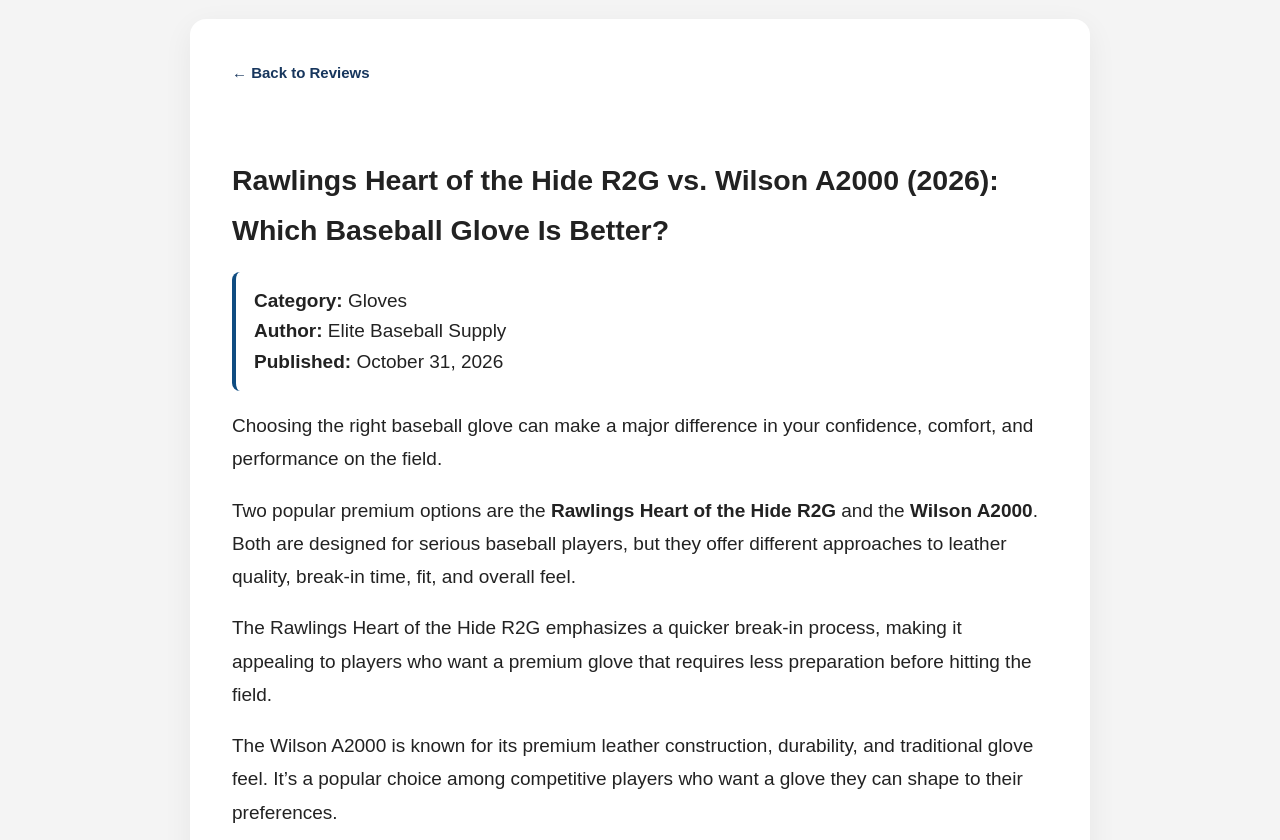
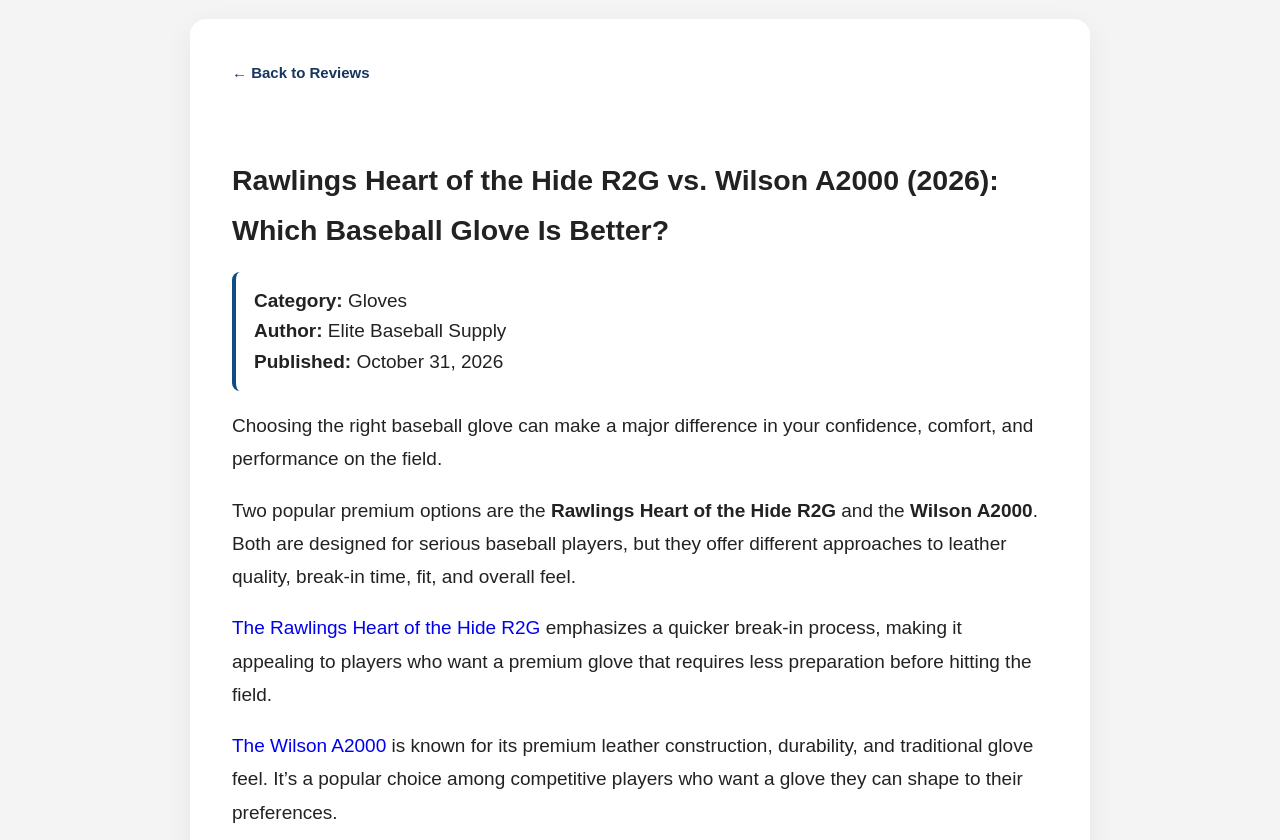
Before and after one commit to jaidenmontanez126-prog/elite-baseball-supply-site-2, an Eleventy site: page pages/blog/rawlings-heart-of-the-hide-r2g-vs-wilson-a2000-2026-which-baseball-glove-is-better.md in a window 1280 px wide. Shown: the part 112-952 px from the top of the page. Built offline with nearby package versions, Linux system fonts and the light colour scheme; Eleventy itself is replaced by a stand-in of ours; files that its build step writes are made by us from their sources.

Commit message:
Update Posts “rawlings-heart-of-the-hide-r2g-vs-wilson-a2000-2026-which-baseball-glove-is-better”

```diff
--- a/pages/blog/rawlings-heart-of-the-hide-r2g-vs-wilson-a2000-2026-which-baseball-glove-is-better.md
+++ b/pages/blog/rawlings-heart-of-the-hide-r2g-vs-wilson-a2000-2026-which-baseball-glove-is-better.md
@@ -13,9 +13,9 @@ Choosing the right baseball glove can make a major difference in your confidence
 
 Two popular premium options are the **Rawlings Heart of the Hide R2G** and the **Wilson A2000**. Both are designed for serious baseball players, but they offer different approaches to leather quality, break-in time, fit, and overall feel.
 
-The Rawlings Heart of the Hide R2G emphasizes a quicker break-in process, making it appealing to players who want a premium glove that requires less preparation before hitting the field.
+[The Rawlings Heart of the Hide R2G](https://www.anrdoezrs.net/click-101620676-17280574?url=https%3A%2F%2Fwww.dickssportinggoods.com%2Fp%2Frawlings-11-5-heart-of-the-hide-r2g-series-glove-25rawmbasehh115gryfvw%2F25rawmbasehh115gryfvw%3Fcolor%3DGrey%252FPink) emphasizes a quicker break-in process, making it appealing to players who want a premium glove that requires less preparation before hitting the field.
 
-The Wilson A2000 is known for its premium leather construction, durability, and traditional glove feel. It’s a popular choice among competitive players who want a glove they can shape to their preferences.
+[The Wilson A2000](https://www.kqzyfj.com/click-101620676-17280574?url=https%3A%2F%2Fwww.dickssportinggoods.com%2Fp%2Fwilson-11-5-1786-a2000-series-glove-25wilmbase2000115bogi%2F25wilmbase2000115bogi%3Fcolor%3DBlue) is known for its premium leather construction, durability, and traditional glove feel. It’s a popular choice among competitive players who want a glove they can shape to their preferences.
 
 But which one is the better investment?
 
@@ -35,15 +35,11 @@ In this comparison, we’ll examine:
 
 By the end, you’ll have a clearer understanding of which glove better matches your playing style, experience, and budget.
 
-
-
 ## **[Rawlings Heart of the Hide R2G: Features, Strengths, and Weaknesses](https://www.anrdoezrs.net/click-101620676-17280574?url=https%3A%2F%2Fwww.dickssportinggoods.com%2Fp%2Frawlings-11-5-heart-of-the-hide-r2g-series-glove-25rawmbasehh115gryfvw%2F25rawmbasehh115gryfvw%3Fcolor%3DGrey%252FPink)**
 
 The Rawlings Heart of the Hide R2G is a premium baseball glove designed for players who want high-quality leather without spending weeks breaking in their glove.
 
 R2G stands for **Ready 2 Go**, reflecting the glove’s factory break-in process.
-
-
 
 #### **1. Leather Quality**
 
@@ -59,8 +55,6 @@ Compared with traditional stiff leather gloves, the R2G arrives more flexible an
 
 However, players should still spend time playing catch and shaping the glove to their preferences.
 
-
-
 #### **3. Comfort and Fit**
 
 The R2G offers a softer initial feel than many traditional premium gloves.
@@ -69,15 +63,11 @@ This can benefit high school and competitive players who want a glove that feels
 
 The exact fit depends on the glove’s size, pattern, and model.
 
-
-
 #### **4. Durability**
 
 Despite its quicker break-in design, the R2G is built for competitive baseball.
 
 With proper care, its premium leather can provide multiple seasons of use, although longevity depends on playing frequency, maintenance, and individual glove construction.
-
-
 
 #### **Pros**
 
@@ -89,8 +79,6 @@ With proper care, its premium leather can provide multiple seasons of use, altho
 
 \* Available in multiple patterns and sizes.
 
-
-
 #### Cons
 
 \* Players who prefer very stiff gloves may dislike its softer initial feel.
@@ -99,15 +87,11 @@ With proper care, its premium leather can provide multiple seasons of use, altho
 
 \* Premium pricing may be difficult to justify for casual players.
 
-
-
 #### Who Should Buy the Rawlings R2G?
 
 The Rawlings Heart of the Hide R2G is worth considering for competitive players who want premium leather quality with a shorter break-in period.
 
 It’s particularly appealing to players who need a new glove relatively soon and don’t want to spend extensive time softening stiff leather.
-
-
 
 # [Wilson A2000: Features, Strengths, and Weaknesses](https://www.kqzyfj.com/click-101620676-17280574?url=https%3A%2F%2Fwww.dickssportinggoods.com%2Fp%2Fwilson-11-5-1786-a2000-series-glove-25wilmbase2000115bogi%2F25wilmbase2000115bogi%3Fcolor%3DBlue)
 
@@ -115,15 +99,11 @@ The Wilson A2000 is one of the most recognizable premium baseball glove lines. K
 
 Unlike the Rawlings Heart of the Hide R2G, which emphasizes a quicker break-in process, the traditional Wilson A2000 focuses on premium construction and allowing players to shape their gloves over time.
 
-
-
 #### **1. Leather Quality**
 
 The Wilson A2000 primarily uses Pro Stock leather, which is selected for its durability, structure, and performance.
 
 Many A2000 models also feature Wilson’s Dual Welting construction, designed to help the glove maintain its shape.
-
-
 
 #### **2. Break-In Time**
 
@@ -133,8 +113,6 @@ Traditional A2000 gloves generally arrive relatively stiff and require consisten
 
 Players who enjoy shaping their gloves through repeated catch sessions may appreciate this process.
 
-
-
 #### **3. Comfort and Fit**
 
 The Wilson A2000 is available in numerous patterns designed for different positions and player preferences.
@@ -143,8 +121,6 @@ Its fit varies depending on the specific model, including wrist adjustments, fin
 
 Some players may find the glove stiff initially, but comfort typically improves as the leather breaks in.
 
-
-
 #### **4. Durability**
 
 Durability is one of the A2000’s major selling points.
@@ -152,8 +128,6 @@ Durability is one of the A2000’s major selling points.
 Its premium leather and structured construction make it suitable for competitive baseball.
 
 With proper maintenance, an A2000 can provide multiple seasons of performance, although longevity depends on usage and care.
-
-
 
 #### Pros
 
@@ -165,8 +139,6 @@ With proper maintenance, an A2000 can provide multiple seasons of performance, a
 
 \* Excellent option for players who prefer shaping their own gloves.
 
-
-
 #### Cons
 
 \* Traditional models may require significant break-in time.
@@ -175,21 +147,15 @@ With proper maintenance, an A2000 can provide multiple seasons of performance, a
 
 \* Premium pricing may not suit recreational players.
 
-
-
 #### **Who Should Buy the Wilson A2000?**
 
 The Wilson A2000 is an excellent option for competitive players who prioritize durable leather, structured construction, and the ability to customize their glove’s feel through the break-in process.
 
 It’s especially appealing to players who prefer a traditional premium glove experience.
 
-
-
 ## Rawlings Heart of the Hide R2G vs. Wilson A2000: Head-to-Head Comparison
 
 Both the Rawlings Heart of the Hide R2G and Wilson A2000 are premium baseball gloves designed for competitive players. However, they offer different advantages depending on a player’s preferences.
-
-
 
 #### 1. Leather Quality — Tie
 
@@ -199,8 +165,6 @@ Both offer excellent construction and are designed for serious baseball players.
 
 **Winner: Tie**
 
-
-
 ### 2. Break-In Time — Rawlings R2G
 
 The Rawlings R2G is specifically designed to require less break-in time.
@@ -208,8 +172,6 @@ The Rawlings R2G is specifically designed to require less break-in time.
 The traditional Wilson A2000 generally requires more time and effort to soften and shape.
 
 **Winner: Rawlings Heart of the Hide R2G**
-
-
 
 ### 3. Comfort — Depends on the Player
 
@@ -219,8 +181,6 @@ The Wilson A2000 may initially feel stiffer but allows players to develop a pers
 
 **Winner: Depends on personal preference**
 
-
-
 ### 4. Durability — Tie
 
 Both gloves use premium leather and are designed to withstand competitive baseball.
@@ -228,8 +188,6 @@ Both gloves use premium leather and are designed to withstand competitive baseba
 Actual durability depends on the specific model, playing frequency, and maintenance.
 
 **Winner: Tie**
-
-
 
 #### **5. Price and Value — Depends on Your Priorities**
 
@@ -240,8 +198,6 @@ The Rawlings R2G may provide better value for players who prioritize convenience
 The Wilson A2000 may provide better value for players who prefer traditional break-in and structured glove construction.
 
 Prices vary by model and retailer, so compare current listings before purchasing.
-
-
 
 ###### **Winner: Depends on your priorities**
 
@@ -255,8 +211,6 @@ Prices vary by model and retailer, so compare current listings before purchasing
 
 \* You need a premium glove ready for regular use sooner.
 
-
-
 #### **Choose the Wilson A2000 if:**
 
 \* You prefer a traditional premium glove.
@@ -266,8 +220,6 @@ Prices vary by model and retailer, so compare current listings before purchasing
 \* You value structured construction and a wide variety of patterns.
 
 Ultimately, neither glove is universally better. The best choice depends on your playing position, preferred fit, break-in expectations, and budget.
-
-
 
 ## Final Verdict: Rawlings Heart of the Hide R2G or Wilson A2000?
 
@@ -295,10 +247,6 @@ Its Pro Stock leather, structured design, and extensive selection of patterns ma
 
 **[Shop Wilson A2000:](https://www.kqzyfj.com/click-101620676-17280574?url=https%3A%2F%2Fwww.dickssportinggoods.com%2Fp%2Fwilson-11-5-1786-a2000-series-glove-25wilmbase2000115bogi%2F25wilmbase2000115bogi%3Fcolor%3DBlue)**
 
-
-
-
-
 ###### Which Glove Would We Choose?
 
 If getting a glove comfortable and game-ready sooner is your priority, we would lean toward the **Rawlings Heart of the Hide R2G.**
@@ -311,14 +259,6 @@ Before purchasing, consider your playing position, glove size, preferred pocket
 
 **Our final recommendation:** Choose the glove that fits your hand and playing style best—not simply the one with the most recognizable name.
 
-
-
-
-
-
-
-
-
 **Affiliate Disclosure**
 
 Disclosure: Elite Baseball Supply participates in affiliate marketing programs. Some links in this article are affiliate links. If you purchase through these links, we may earn a commission at no additional cost to you. Our recommendations are based on the products and features discussed in this guide.
```
